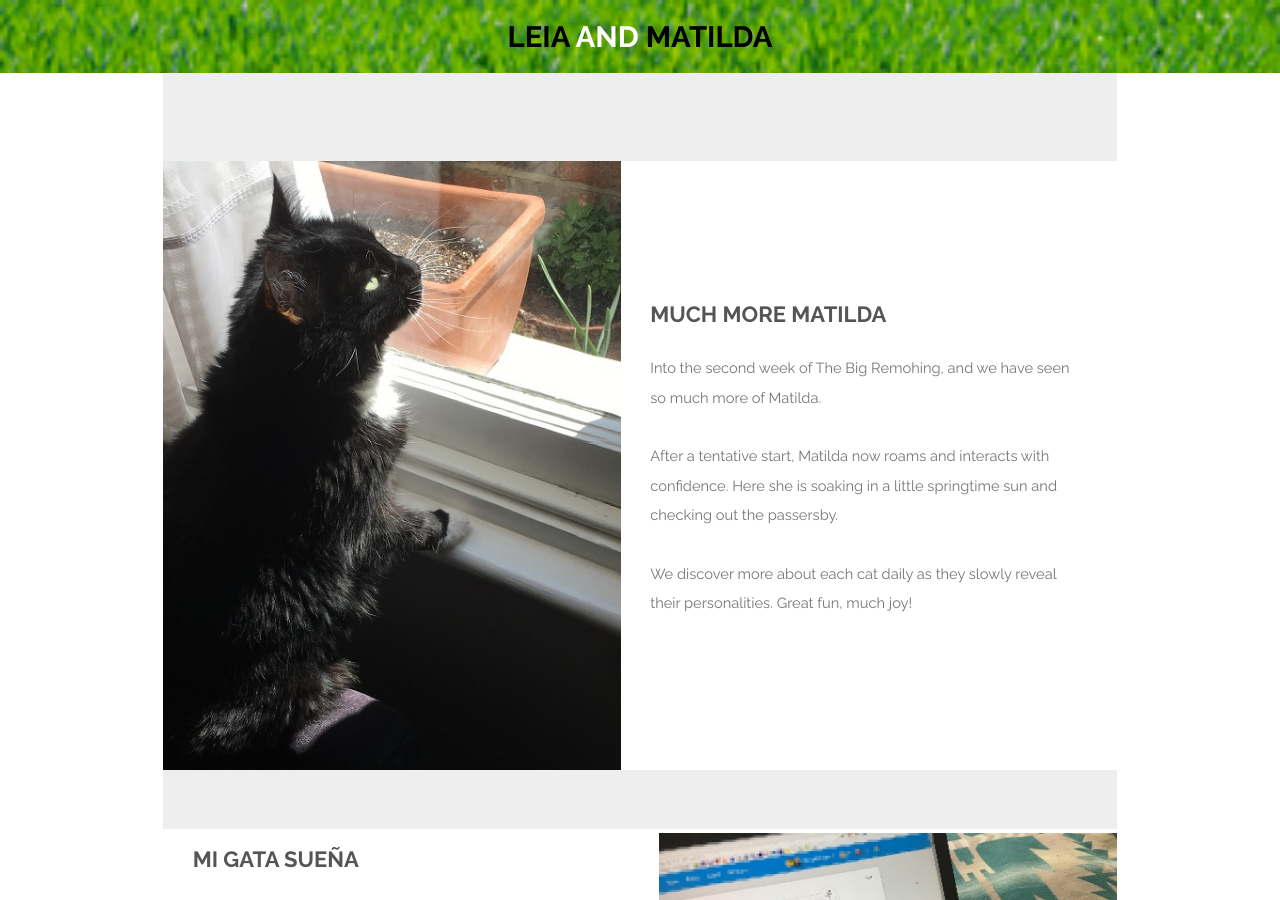
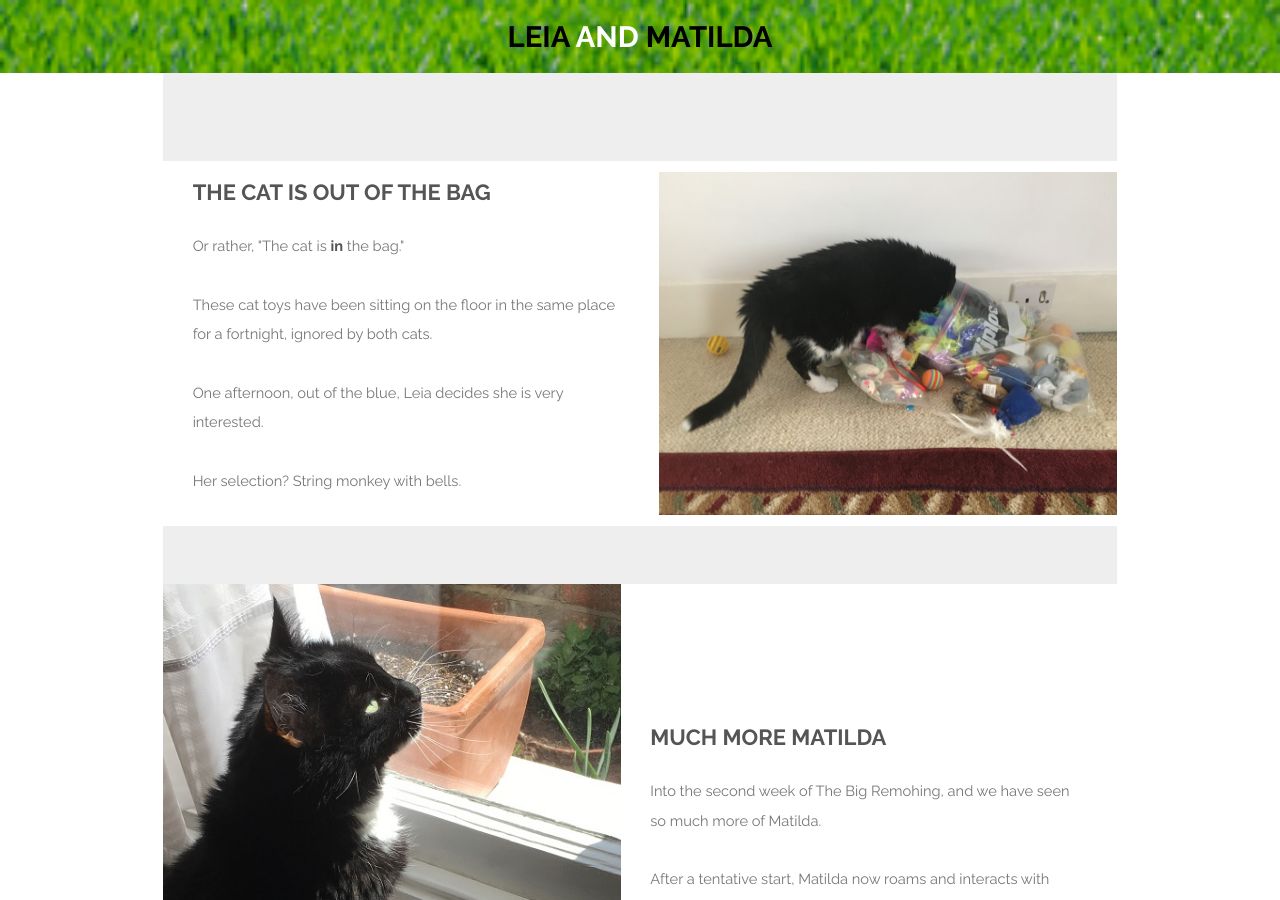
Before and after one commit to jaypalexa/leia-and-matilda, a Jekyll site: the page built from index.md, in a window 1280 px wide and 900 px high. Built offline with Jekyll 4.4.1, drawn with Linux system fonts in a browser that asks for light colours.

Commit message:
"The Cat Is Out Of The Bag" post and other images.

```diff
--- a/index.md
+++ b/index.md
@@ -6,6 +6,16 @@ description: A photo essay by Leia and Matilda
 ---
 <section id="one" class="wrapper style1">
   <div class="inner">
+    <article class="feature right">
+      <span class="image"><a href="{{ site.url }}{{ site.baseurl }}/assets/images/20170421_1313_leia.jpg"><img src="{{ site.url }}{{ site.baseurl }}/assets/images/20170421_1313_leia.jpg" /></a></span>
+      <div class="content">
+        <h2>The Cat Is Out Of The Bag</h2>
+        <p>Or rather, "The cat is <strong>in</strong> the bag."</p>
+		<p>These cat toys have been sitting on the floor in the same place for a fortnight, ignored by both cats.</p>
+		<p>One afternoon, out of the blue, Leia decides she is very interested.</p>
+		<p>Her selection?  String monkey with bells.</p>
+      </div>
+    </article>
     <article class="feature left">
       <span class="image"><a href="{{ site.url }}{{ site.baseurl }}/assets/images/20170419_1411_matilda.jpg"><img src="{{ site.url }}{{ site.baseurl }}/assets/images/20170419_1411_matilda.jpg" /></a></span>
       <div class="content">
```
Also changed, not shown: assets/images/20170415_1126_matilda_tail.jpg (deleted), assets/images/20170421_1313_leia.jpg (added), assets/images/20170423_1140_leia_tort_joie.jpg (added), assets/images/20170423_1330_leia_chair.jpg (added), 4 other files.
